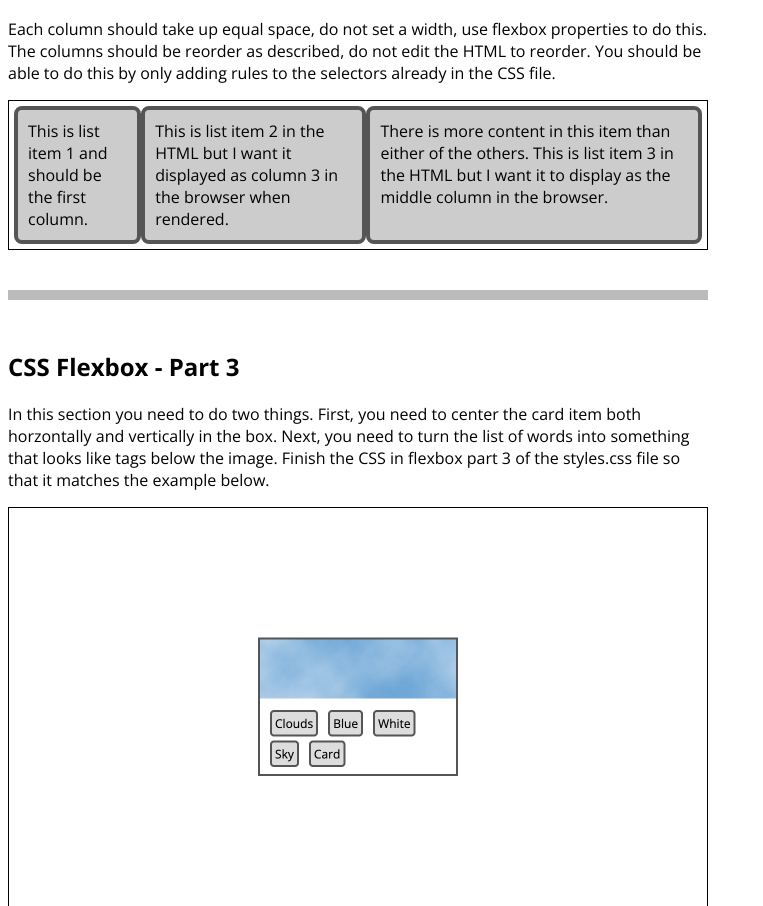
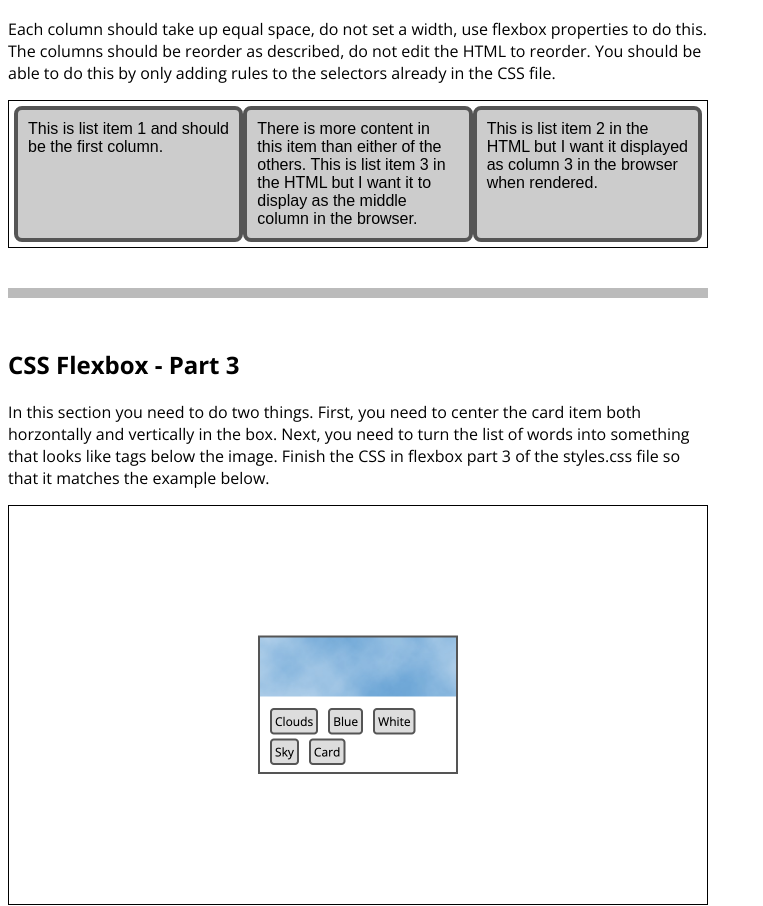
Before and after one commit to Prakhar-2510/ITMD541_Lab2_PA, a plain HTML site: page index.html in a window 1280 px wide. Shown: the part 1129-2035 px from the top of the page, without its empty margins (0-763 px from the left). Drawn offline with nearby package versions, Linux system fonts and the light colour scheme.

Commit message:
Flexbox 2 items order changed final commit

```diff
--- a/styles.css
+++ b/styles.css
@@ -23,19 +23,25 @@
 }
 
 #flex-section2 li {
-
+	font-family: sans-serif;
+	flex-basis: 0;
+	flex-grow: 1;
 }
 
 #flex-section2 .item1 {
-
+	flex-basis: 0;
+	flex-grow: 1;
 }
 
 #flex-section2 .item2 {
-
+	flex-basis: 0;
+	flex-grow: 1;
+	order: 3;
 }
 
 #flex-section2 .item3 {
-
+	flex-basis: 0;
+	flex-grow: 1;
 }
 
 /* end Flexbox Part 2 */
```
